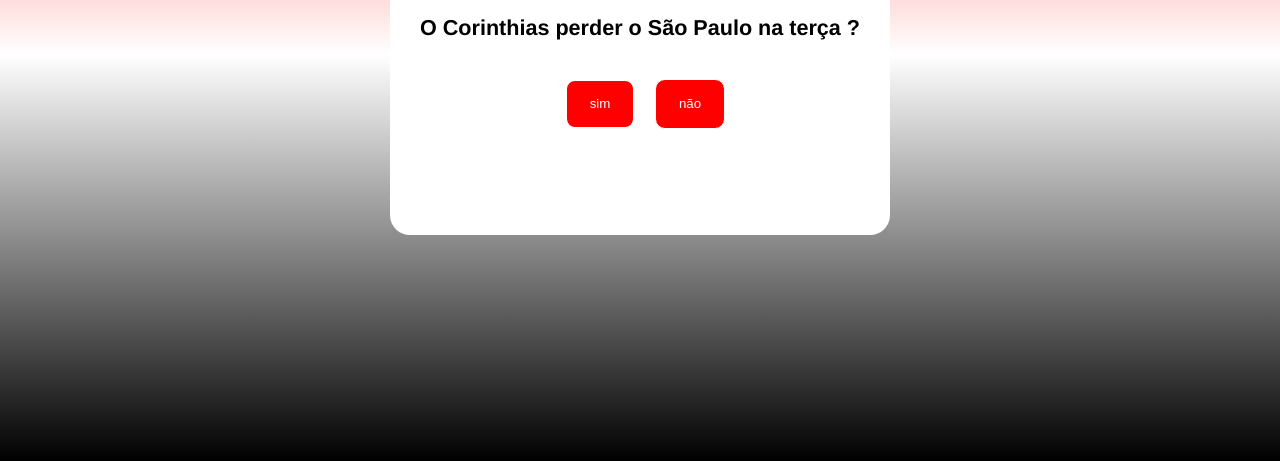
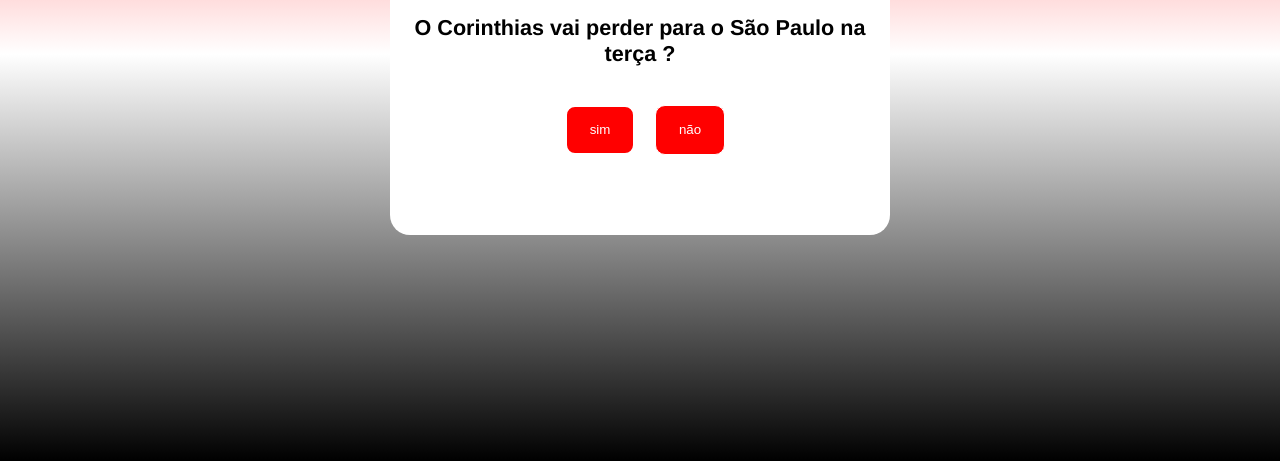
Before and after one commit to Serginww/sp, a plain HTML site: page index.html in a window 1280 px wide. Shown: the part 353-814 px from the top of the page. Drawn offline with Linux system fonts and the light colour scheme.

Commit message:
AGORA TA CERTO

```diff
--- a/index.html
+++ b/index.html
@@ -15,7 +15,7 @@
         <div>
         <img src="image/luciano.gif" alt="" >
      </div>
-     <h2>O Corinthias perder o São Paulo na terça ?</h2>
+     <h2>O Corinthias vai perder para o São Paulo na terça ?</h2>
      <button id = "sim" onclick="parabens()">sim</button>
 
      <button onmouseover="fuja()" id="nao"> não </button>
```
